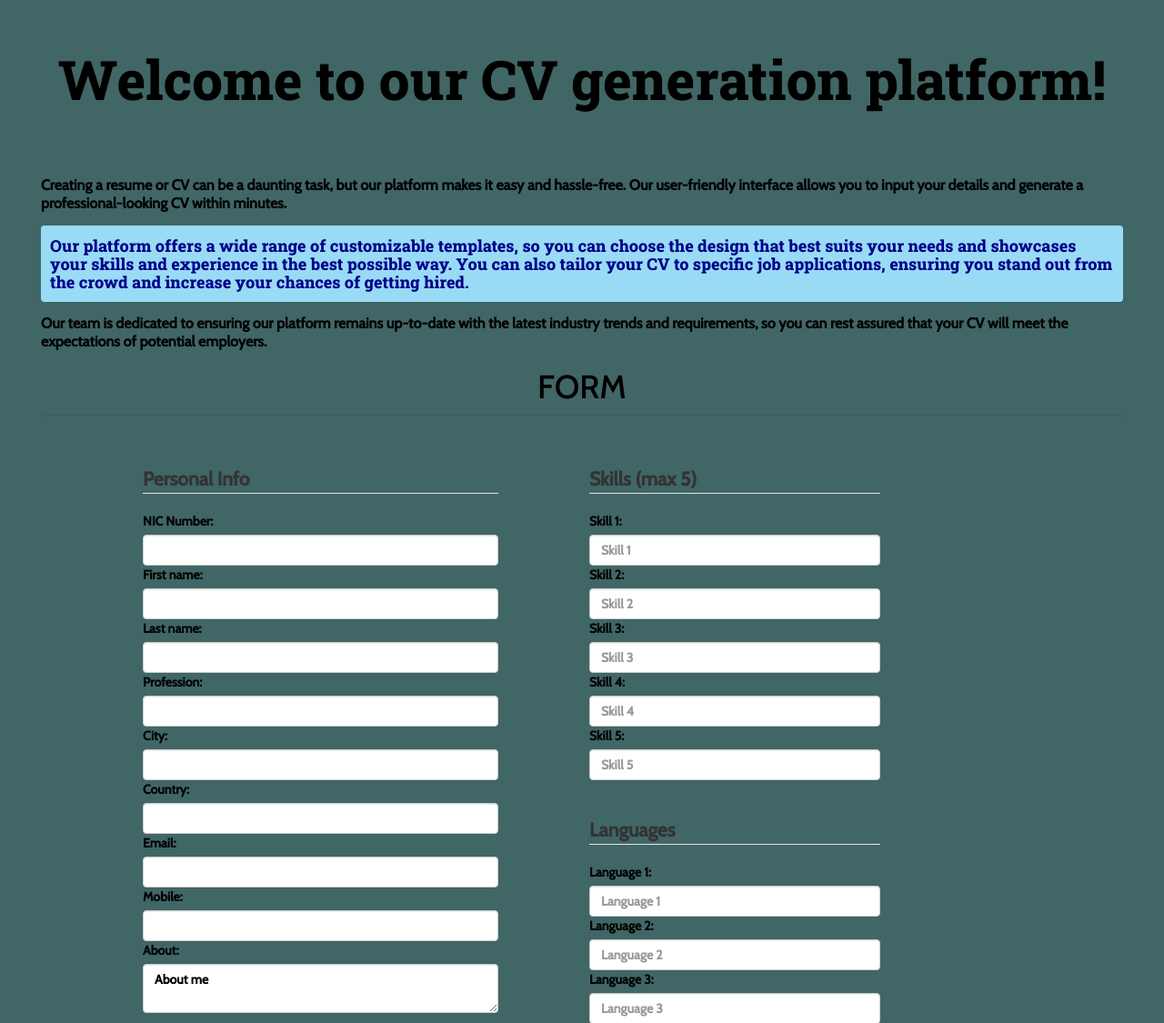
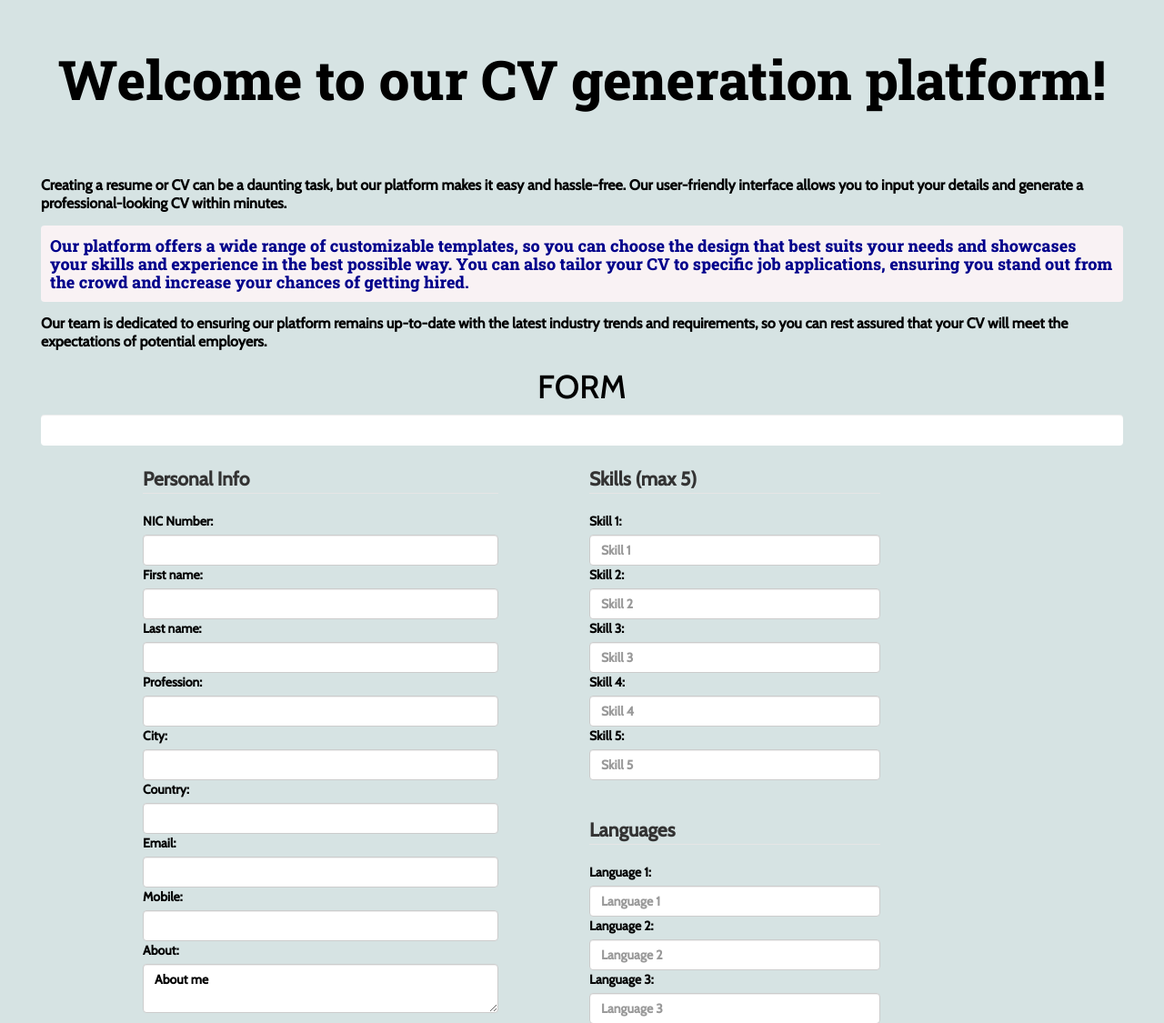
Before and after one commit to Asluf/Portfolio, a CodeIgniter app: page /Portfolio/ in a window 1280 px wide. Shown: the top 1125 px of the page at 91% size. Run offline with CodeIgniter, Linux system fonts and the light colour scheme; some libraries are stand-ins or nearby versions.

Commit message:
Changed the background color

```diff
--- a/application/controllers/Welcome.php
+++ b/application/controllers/Welcome.php
@@ -3,14 +3,16 @@ defined('BASEPATH') or exit('No direct script access allowed');
 
 class Welcome extends CI_Controller
 {
-
+  // Ishan
   public function index()
   {
+    // Show the homepage
     $this->load->view('home');
   }
 
   public function sendData()
   {
+    // Recive the data from form and send it to model
     $this->load->model('admin_model');
     $res = $this->admin_model->insertData($this->input->post());
   }
@@ -19,9 +21,11 @@ class Welcome extends CI_Controller
     $data['id'] = $x;
     $this->load->view('template', $data);
   }
+  // Madhu
   public function downloadPdf1($id)
   {
     $this->load->model('admin_model');
+
     $pers = $this->admin_model->get_personal($id);
     $skill = $this->admin_model->get_skill($id);
     $lang = $this->admin_model->get_language($id);
--- a/application/models/admin_model.php
+++ b/application/models/admin_model.php
@@ -1,6 +1,7 @@
 <?php
 class admin_model extends CI_MODEL
 {
+    // Asluf
     public function insertData($data)
     {
 
@@ -104,13 +105,12 @@ class admin_model extends CI_MODEL
             echo "error";
         }
     }
-
+    // Ishani
     public function get_personal($data)
     {
         $query = $this->db->get_where('personal', array('nic' => $data));
         return $query->result_array();
     }
-
 
      public function get_skill($data)
     {
--- a/application/views/home.php
+++ b/application/views/home.php
@@ -15,9 +15,10 @@ defined('BASEPATH') or exit('No direct script access allowed');
 	<script src="https://maxcdn.bootstrapcdn.com/bootstrap/3.4.1/js/bootstrap.min.js"></script>
 	<meta charset="utf-8">
 	<title>Create a CV</title>
-
+	<!-- Duneth -->
 	<style type="text/css">
 		form {
+
 			margin: auto;
 			width: 850px;
 			font-size: medium;
@@ -49,7 +50,7 @@ defined('BASEPATH') or exit('No direct script access allowed');
 		}
 
 		body {
-			background-color: #406665;
+			background-color: #d6e3e3;
 			margin: 40px;
 			font: 13px/20px Arial, sans-serif;
 			font-weight: Bold;
@@ -82,7 +83,7 @@ defined('BASEPATH') or exit('No direct script access allowed');
 			font-family: 'Roboto Slab', serif;
 			font-size: 18px;
 			font-weight: Extra Bold (Ultra Bold);
-			background-color: #99DBF5;
+			/* background-color: #99DBF5; */
 			border: 0px solid #D0D0D0;
 			color: #00008B;
 			display: block;
@@ -130,7 +131,7 @@ defined('BASEPATH') or exit('No direct script access allowed');
 		}
 
 		#user_form {
-			background-color: #406665;
+			/* background-color: #406665; */
 			border-width: 0px;
 		}
 
@@ -142,13 +143,11 @@ defined('BASEPATH') or exit('No direct script access allowed');
 </head>
 
 <body>
-
+		<!-- Nasik -->
 	<div id="container">
 		<h1 class="h1_title">
 			<center>Welcome to our CV generation platform!</center>
 		</h1>
-
-
 
 		<div id="body">
 
@@ -305,7 +304,7 @@ defined('BASEPATH') or exit('No direct script access allowed');
 	<script src="https://cdn.jsdelivr.net/npm/sweetalert2@11"></script>
 
 </body>
-
+<!-- Megha -->
 <script>
 	$(document).ready(function() {
 		$("#generate").click(function() {
--- a/application/views/template.php
+++ b/application/views/template.php
@@ -7,7 +7,7 @@
     <meta name="viewport" content="width=device-width, initial-scale=1.0">
     <link href="https://cdn.jsdelivr.net/npm/bootstrap@5.3.0/dist/css/bootstrap.min.css" rel="stylesheet" integrity="sha384-9ndCyUaIbzAi2FUVXJi0CjmCapSmO7SnpJef0486qhLnuZ2cdeRhO02iuK6FUUVM" crossorigin="anonymous">
     <title>Document</title>
-
+    <!-- Thewidu -->
     <style>
         body {
             background: rgb(85, 117, 94);
@@ -29,8 +29,6 @@
 
         .figure {
             display: flex;
-            /* justify-content: center;
-            align-items: center; */
 
         }
 
@@ -63,7 +61,7 @@
     </style>
 
 </head>
-
+<!-- Kavitha -->
 <body>
     <div class="thumb-box">
         <img src="<?php echo base_url(); ?>resources/images/logot.png" class="thumbnail" alt="...">
```
